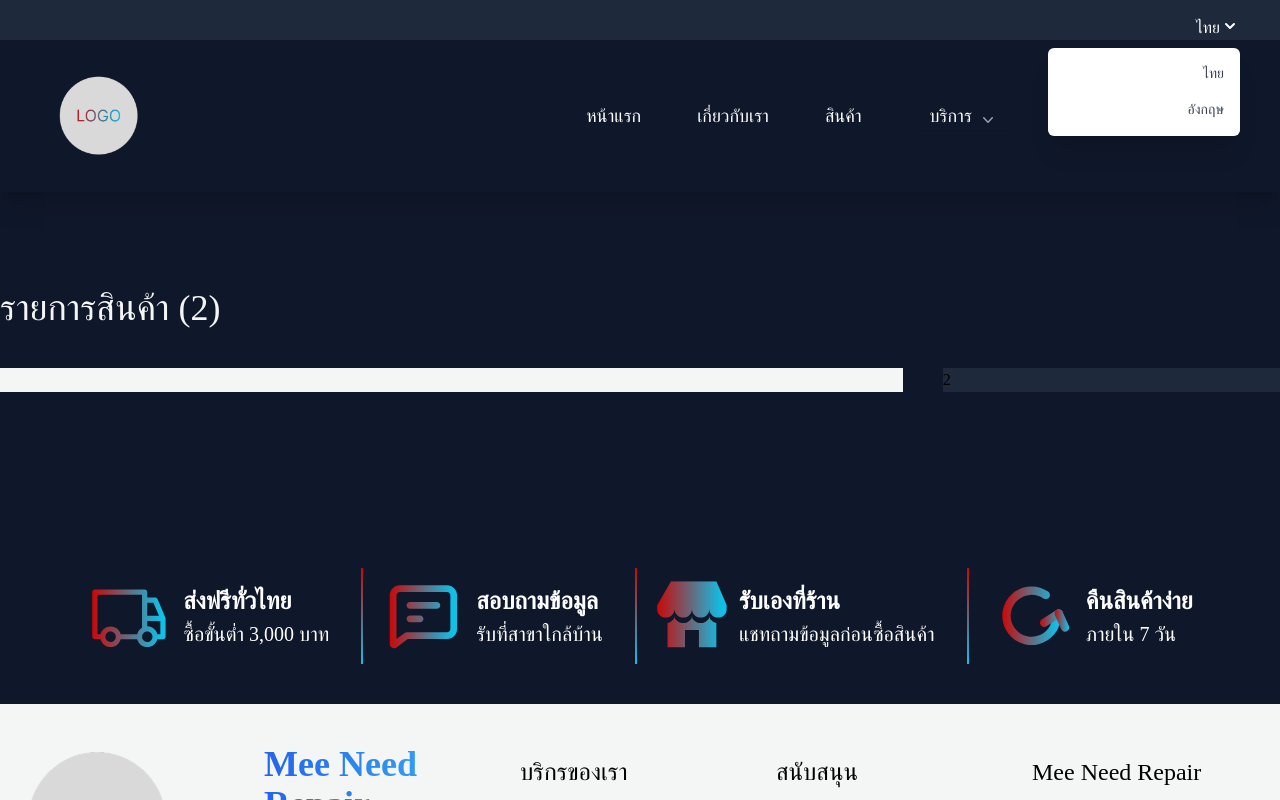
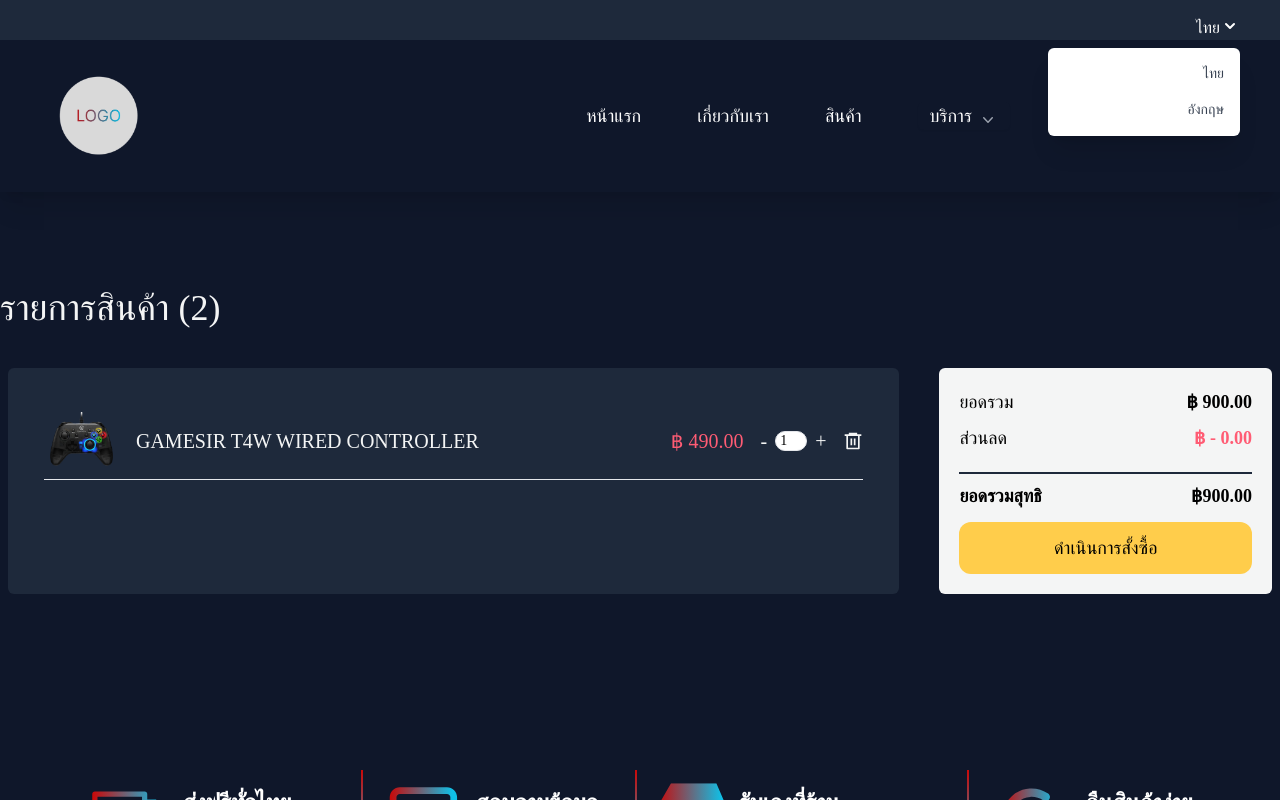
Before and after one commit to MEE-POONG/meeneedrepair, a Next.js app: page /shoppingCart in a window 1280 px wide. Shown: the top 800 px of the page. Built offline with nearby package versions, Linux system fonts and the light colour scheme.

Commit message:
shopcart

```diff
--- a/src/components/shoppingCart/ShopCart.tsx
+++ b/src/components/shoppingCart/ShopCart.tsx
@@ -1,12 +1,52 @@
+import Image from "next/image";
 import RootLayout from "../layout";
-
+import { RiDeleteBin6Line } from "react-icons/ri";
 const ShoppingCart = () => {
   return (
-    <div className="container mx-auto my-24">
+    <div className="container mx-auto my-24 text-center md:text-left">
       <h3 className="text-4xl text-secondary2">รายการสินค้า <span className="">(2)</span></h3>
-      <div className="grid md:grid-cols-7 gap-10 mt-10">
-        <div className="col-span-5 bg-secondary2"></div>
-        <div className="col-span-2 bg-secondary1">2</div>
+      <div className="grid grid-flow-row md:grid-cols-7 gap-10 mt-10 mx-2">
+        <div className="md:col-span-5 bg-secondary1 rounded-md">
+          <div className="p-2 md:p-9">
+            <div className="flex justify-between items-center text-xs md:text-sm lg:text-xl">
+              <Image
+                src="/images/joystick.png"
+                width={75}
+                height={75}
+                alt="Picture of Product"
+              />
+              <div className="md:flex text-left">
+              <p className="text-secondary2 ">GAMESIR T4W WIRED CONTROLLER</p>
+              <p className="text-natural03 md:ml-48">฿ 490.00 </p>
+              </div>
+              <div className="flex items-center">
+                <span className="cursor-pointer text-secondary2"> - </span>
+                <input className="h-5 w-8 rounded-full border bg-white text-center outline-none mx-2 text-sm" type="number" value="1" min="1" />
+                <span className="cursor-pointer  text-secondary2"> + </span>
+              </div>
+
+              <button type="reset" className="text-secondary2 hover:text-red-500">
+                <RiDeleteBin6Line size={20} />
+              </button>
+            </div>
+            <hr />
+          </div>
+        </div>
+
+        <div className="md:col-span-2 bg-secondary2 rounded-md p-5 text-center">
+          <div className="text-left text-sm md:text-lg">
+            <p className="flex justify-between mb-2">ยอดรวม <strong>฿ 900.00</strong></p>
+            <p className="flex justify-between">ส่วนลด <strong className="text-natural03">฿ - 0.00</strong></p>
+            <div className="w-full h-0.5 bg-secondary1 mt-5 mb-2"></div>
+            <p className="flex justify-between"> <strong>ยอดรวมสุทธิ </strong><strong>฿900.00</strong></p>
+
+          </div>
+          <button type="submit"
+            className="bg-natural01 py-2 md:py-3 w-full text-center mt-3 rounded-xl hover:bg-natural01/80 text-sm md:text-lg"
+          >
+            ดำเนินการสั้งซื้อ
+          </button>
+        </div>
       </div>
     </div>
   )
--- a/src/container/Contact/Mailform.tsx
+++ b/src/container/Contact/Mailform.tsx
@@ -9,7 +9,7 @@ const Mailform = () => {
                     <Image className="mx-auto drop-shadow-lg" src="/images/service.png" width={400} height={400} alt="Picture of Contact page" />
                 </div>
                 <div>
-                    <form action="" className="bg-[#D9D9D9] p-5 rounded-lg">
+                    <form action="" className="bg-[#D9D9D9] p-5 rounded-lg mx-5">
                         <div>
                             <label htmlFor="" className="">หัวข้อ</label>
                             <input type="text"
```
